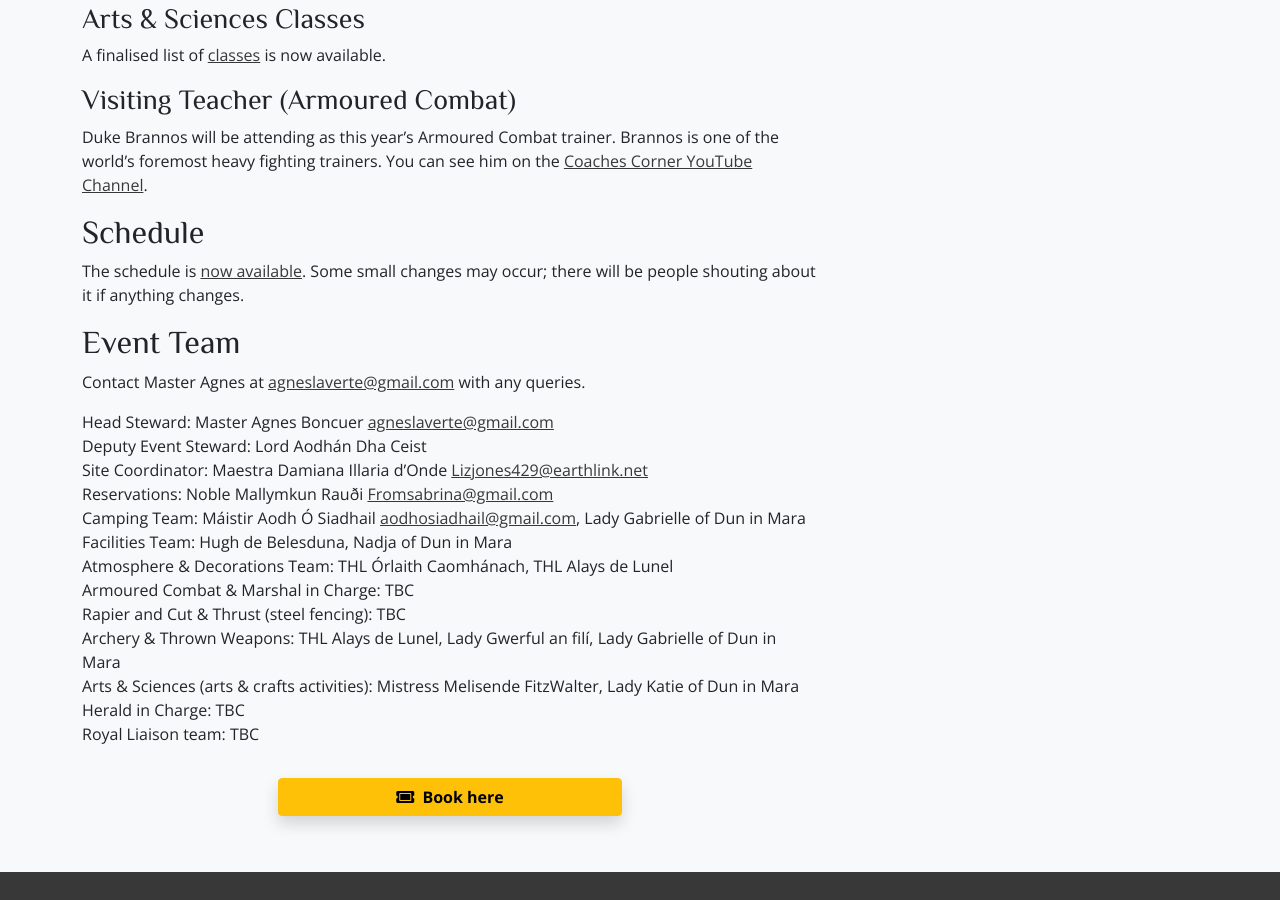
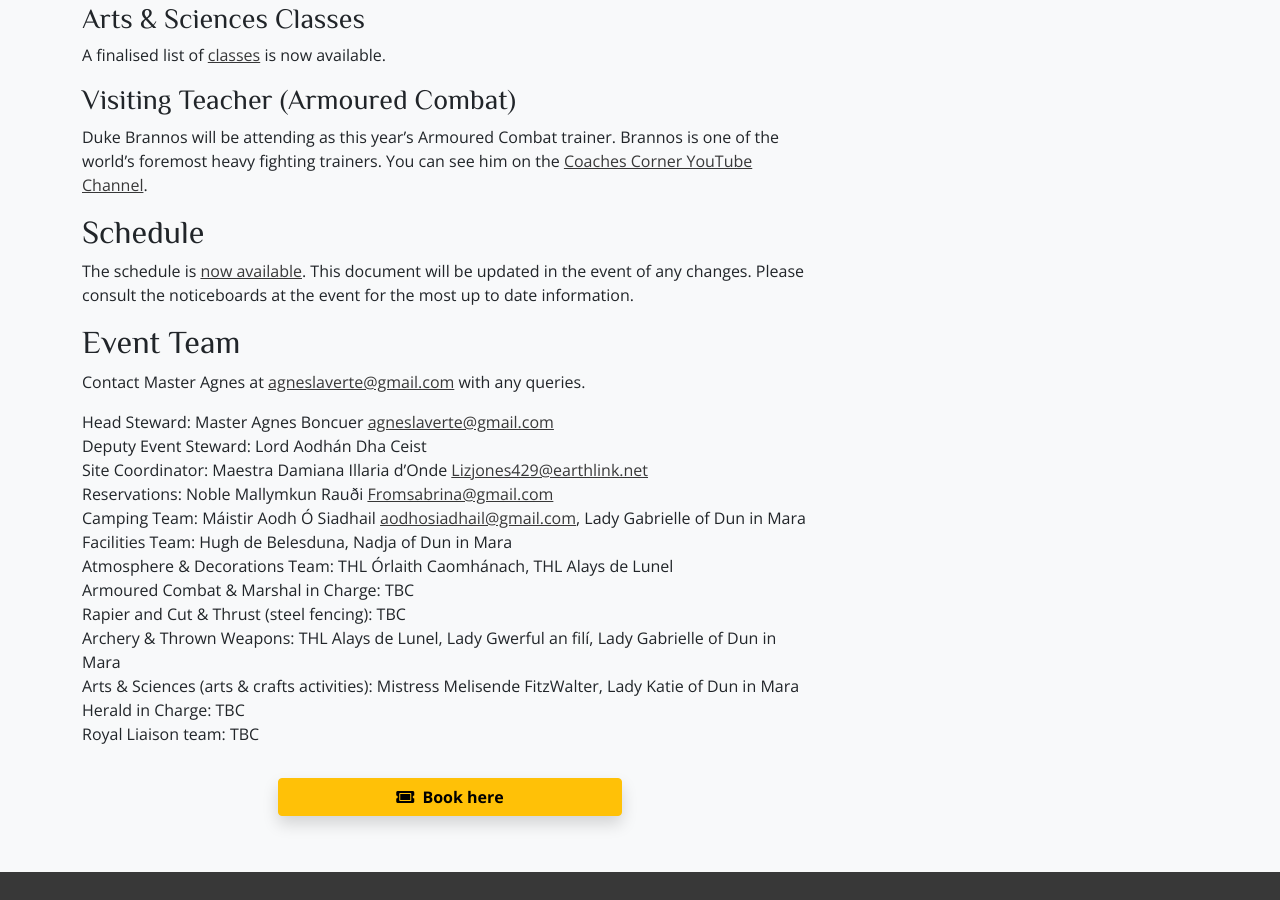
Before and after one commit to drachenwald/dun-in-mara, a Jekyll site: the page built from events/2024/strawberry-raid-iii/index.md, in a window 1280 px wide and 900 px high, scrolled down 4030 px. Built offline with Jekyll 4.4.1, drawn with Linux system fonts in a browser that asks for light colours; comment, search, counter and statistics services are not loaded.

Commit message:
Schedule changes notification

```diff
--- a/events/2024/strawberry-raid-iii/index.md
+++ b/events/2024/strawberry-raid-iii/index.md
@@ -139,7 +139,7 @@ Duke Brannos will be attending as this year's Armoured Combat trainer. Brannos i
 <a name="schedule"></a>
 ## Schedule
 
-The schedule is <a href="https://docs.google.com/spreadsheets/d/1HzCIMse8etcE8C72AXuQWK6zSjAglFycaJlrP-9cXxI/edit?usp=sharing">now available</a>. Some small changes may occur; there will be people shouting about it if anything changes.
+The schedule is <a href="https://docs.google.com/spreadsheets/d/1HzCIMse8etcE8C72AXuQWK6zSjAglFycaJlrP-9cXxI/edit?usp=sharing">now available</a>. This document will be updated in the event of any changes. Please consult the noticeboards at the event for the most up to date information.
 
 <a name="eventteam"></a>
 ## Event Team
```
